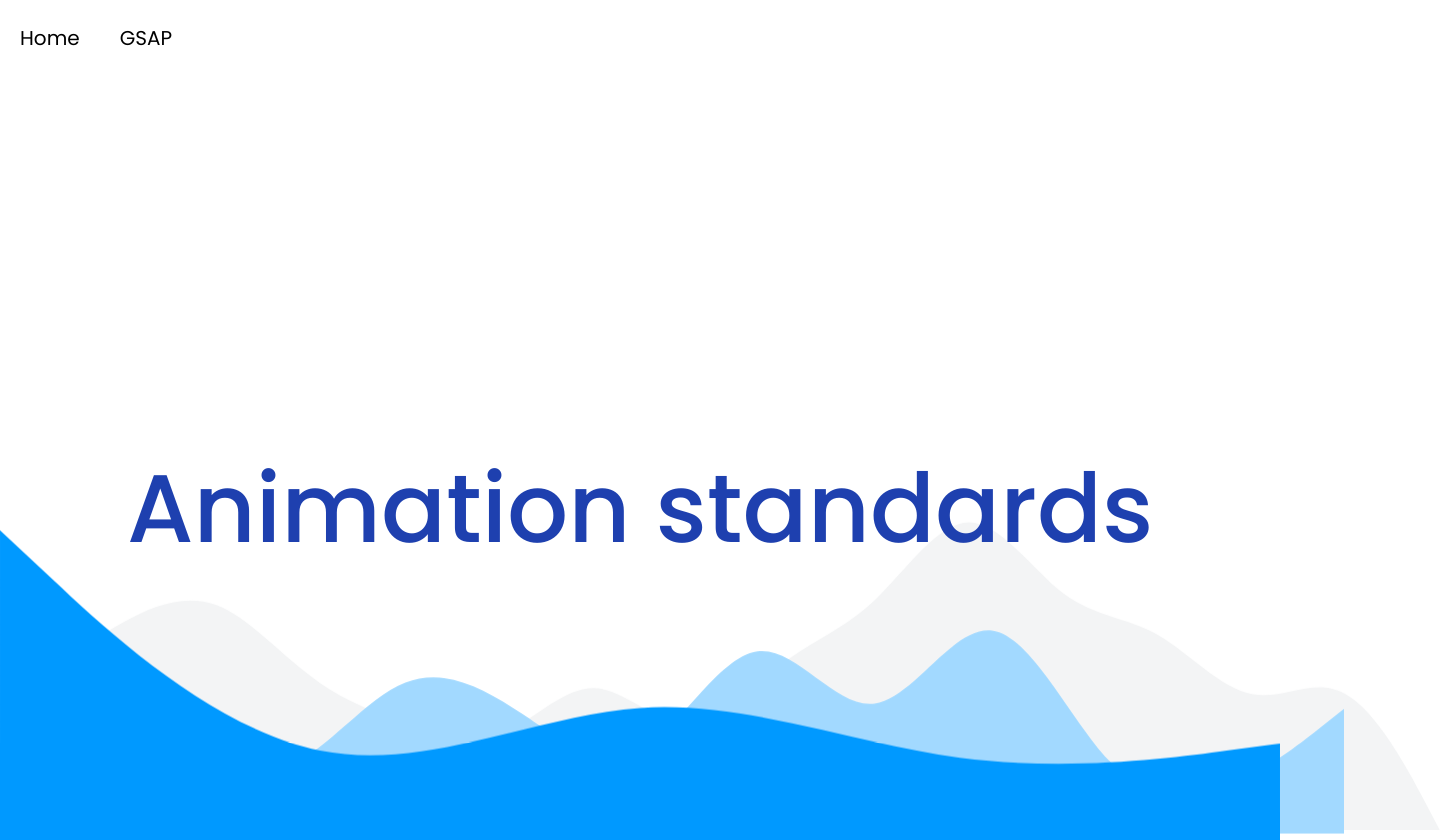
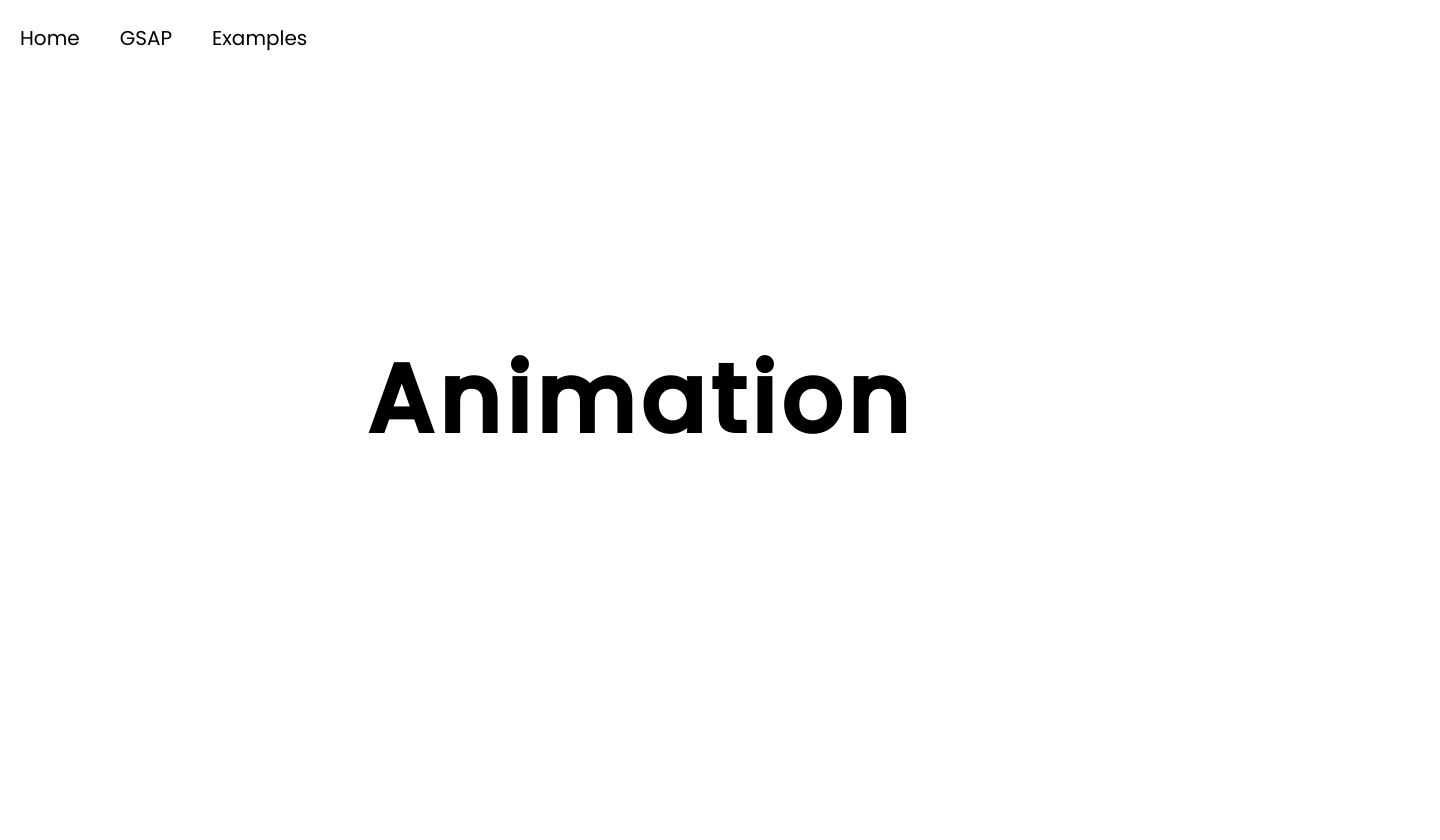
Before and after one commit to Jwakers/animation-standards, a Next.js app: page / in a window 1280 px wide. Shown: the top 840 px of the page, 1440 px wide, since content can reach past the window. After the commit the page ends 800 px from the top, so only its background shows below. Built offline with nearby package versions, Linux system fonts and the light colour scheme.

Commit message:
Added new landing animation

```diff
--- a/src/app/page.tsx
+++ b/src/app/page.tsx
@@ -1,97 +1,11 @@
 "use client";
 
-import { gsap } from "gsap";
-import { ScrollTrigger } from "gsap/ScrollTrigger";
-import { useGSAP } from "@gsap/react";
-import { useRef } from "react";
-import Container from "@/components/container";
-
-gsap.registerPlugin(ScrollTrigger);
+import LandingReveal from "@/components/landing-reveal";
 
 export default function Home() {
-  const headingRef = useRef<HTMLHeadingElement>(null);
-  const containerRef = useRef<HTMLDivElement>(null);
-  const title = "Animation standards";
-
-  const STSettings: ScrollTrigger.Vars = {
-    trigger: containerRef.current,
-    start: "top 20%",
-    end: "bottom top",
-    scrub: 0.5,
-  };
-
-  useGSAP(
-    () => {
-      gsap.to(".wave-1", {
-        y: -10,
-        scrollTrigger: STSettings,
-      });
-      gsap.to(".heading", {
-        y: 200,
-        scrollTrigger: STSettings,
-      });
-      gsap.to(".wave-2", {
-        y: -100,
-        scrollTrigger: STSettings,
-      });
-      gsap.to(".wave-3", {
-        y: -200,
-        scrollTrigger: STSettings,
-      });
-    },
-    { scope: containerRef },
-  );
-
   return (
     <main className="min-h-screen">
-      <div
-        ref={containerRef}
-        className="relative flex h-screen max-h-[60rem] flex-col items-center justify-center"
-      >
-        <Container className="z-20">
-          <h1
-            className="heading text-center text-8xl font-medium text-blue-800"
-            ref={headingRef}
-          >
-            {title}
-          </h1>
-        </Container>
-        <svg
-          xmlns="http://www.w3.org/2000/svg"
-          viewBox="0 0 1440 320"
-          className="wave-1 absolute bottom-20 z-10 scale-125"
-        >
-          <path
-            fill="#f3f4f5"
-            fillOpacity="1"
-            d="M0,160L14.1,170.7C28.2,181,56,203,85,208C112.9,213,141,203,169,186.7C197.6,171,226,149,254,133.3C282.4,117,311,107,339,117.3C367.1,128,395,160,424,181.3C451.8,203,480,213,508,224C536.5,235,565,245,593,234.7C621.2,224,649,192,678,192C705.9,192,734,224,762,224C790.6,224,819,192,847,170.7C875.3,149,904,139,932,112C960,85,988,43,1016,42.7C1044.7,43,1073,85,1101,106.7C1129.4,128,1158,128,1186,144C1214.1,160,1242,192,1271,197.3C1298.8,203,1327,181,1355,197.3C1383.5,213,1412,267,1426,293.3L1440,320L1440,320L1425.9,320C1411.8,320,1384,320,1355,320C1327.1,320,1299,320,1271,320C1242.4,320,1214,320,1186,320C1157.6,320,1129,320,1101,320C1072.9,320,1045,320,1016,320C988.2,320,960,320,932,320C903.5,320,875,320,847,320C818.8,320,791,320,762,320C734.1,320,706,320,678,320C649.4,320,621,320,593,320C564.7,320,536,320,508,320C480,320,452,320,424,320C395.3,320,367,320,339,320C310.6,320,282,320,254,320C225.9,320,198,320,169,320C141.2,320,113,320,85,320C56.5,320,28,320,14,320L0,320Z"
-          ></path>
-        </svg>
-        <svg
-          xmlns="http://www.w3.org/2000/svg"
-          viewBox="0 0 1440 320"
-          className="wave-2 absolute bottom-10 z-30 scale-110"
-        >
-          <path
-            fill="#a2d9ff"
-            fillOpacity="1"
-            d="M0,224L20,208C40,192,80,160,120,160C160,160,200,192,240,218.7C280,245,320,267,360,250.7C400,235,440,181,480,165.3C520,149,560,171,600,197.3C640,224,680,256,720,234.7C760,213,800,139,840,133.3C880,128,920,192,960,186.7C1000,181,1040,107,1080,112C1120,117,1160,203,1200,245.3C1240,288,1280,288,1320,272C1360,256,1400,224,1420,208L1440,192L1440,320L1420,320C1400,320,1360,320,1320,320C1280,320,1240,320,1200,320C1160,320,1120,320,1080,320C1040,320,1000,320,960,320C920,320,880,320,840,320C800,320,760,320,720,320C680,320,640,320,600,320C560,320,520,320,480,320C440,320,400,320,360,320C320,320,280,320,240,320C200,320,160,320,120,320C80,320,40,320,20,320L0,320Z"
-          ></path>
-        </svg>
-        <svg
-          xmlns="http://www.w3.org/2000/svg"
-          viewBox="0 0 1440 320"
-          className="wave-3 absolute bottom-0 z-40 scale-y-150"
-        >
-          <path
-            fill="#0099ff"
-            fillOpacity="1"
-            d="M0,32L60,69.3C120,107,240,181,360,197.3C480,213,600,171,720,165.3C840,160,960,192,1080,202.7C1200,213,1320,203,1380,197.3L1440,192L1440,320L1380,320C1320,320,1200,320,1080,320C960,320,840,320,720,320C600,320,480,320,360,320C240,320,120,320,60,320L0,320Z"
-          ></path>
-        </svg>
-        <div className="absolute bottom-0 z-40 h-16 w-full bg-[#0099ff]"></div>
-      </div>
-      <div className="h-screen"></div>
+      <LandingReveal />
     </main>
   );
 }
--- /dev/null
+++ b/src/components/landing-reveal.tsx
@@ -0,0 +1,172 @@
+"use client";
+
+import { useGSAP } from "@gsap/react";
+import { gsap } from "gsap";
+import { useRef } from "react";
+import { ScrollTrigger } from "gsap/ScrollTrigger";
+
+gsap.registerPlugin(ScrollTrigger);
+
+export default function LandingReveal() {
+  const containerRef = useRef<HTMLDivElement>(null);
+
+  useGSAP(
+    () => {
+      const master = gsap.timeline();
+
+      function counter(duration: number) {
+        return gsap.to(".loader-percent", {
+          innerText: 100,
+          snap: "innerText",
+          duration,
+          ease: "power2.out",
+        });
+      }
+
+      function loader() {
+        const tl = gsap.timeline({
+          onComplete: () => {
+            gsap.set(".loader-wrapper", { display: "none" });
+          },
+        });
+        tl.to(".circle-moon-move", {
+          xPercent: 20,
+          yPercent: -20,
+          ease: "power4.out",
+          duration: 1,
+        })
+          .to(".circle-moon-move", {
+            xPercent: 100,
+            yPercent: -100,
+            ease: "power4.out",
+            duration: 1,
+          })
+          .to(
+            ".panel-orange",
+            {
+              height: "100%",
+              duration: 1,
+              ease: "power4.out",
+            },
+            "<+=0.1",
+          )
+          .to(
+            ".circle-fill-blue",
+            {
+              height: "50%",
+              duration: 1,
+              ease: "power4.out",
+            },
+            "<",
+          )
+          .to(".circle-fill-blue", {
+            height: "100%",
+            duration: 1,
+            ease: "power4.out",
+          })
+          .to(
+            ".panel-blue",
+            {
+              height: "100%",
+              duration: 1,
+              ease: "power2.out",
+            },
+            ">-0.7",
+          )
+          .to(
+            ".circle-fill-yellow",
+            {
+              height: "100%",
+              duration: 1,
+              ease: "power4.out",
+            },
+            "<",
+          )
+          .to(".circle-mask", {
+            scale: 0.9,
+          })
+          .to(".circle-mask", {
+            scale: 3,
+            duration: 1,
+          })
+          .to(
+            ".circle-grow-final",
+            {
+              scale: 3,
+              duration: 1.5,
+            },
+            "<",
+          )
+          .to(
+            ".loader-wrapper",
+            {
+              opacity: 0,
+            },
+            ">-0.5",
+          );
+
+        return tl;
+      }
+
+      function header() {
+        const tl = gsap.timeline();
+
+        const getIndexMultiple = (i: number) => (i + 1) * 20;
+
+        tl.fromTo(
+          ".header-letter",
+          {
+            opacity: 0,
+            x: getIndexMultiple,
+            y: getIndexMultiple,
+            rotate: getIndexMultiple,
+          },
+          {
+            opacity: 1,
+            y: 0,
+            x: 0,
+            rotate: 0,
+            duration: 2,
+            stagger: 0.04,
+            ease: "power4.out",
+          },
+        );
+        return tl;
+      }
+
+      master.add(counter(loader().totalDuration())).add(header());
+      console.log(master);
+    },
+    { scope: containerRef },
+  );
+
+  return (
+    <div ref={containerRef}>
+      <div className="flex h-screen w-screen items-center justify-center">
+        <h1 className="text-8xl font-bold tracking-wider">
+          {"Animation".split("").map((letter, i) => (
+            <span className="header-letter inline-block" key={letter + i}>
+              {letter}
+            </span>
+          ))}
+        </h1>
+      </div>
+      <div className="loader-wrapper fixed inset-0 z-50 h-screen w-screen bg-amber-400">
+        <div className="panel-orange absolute bottom-0 w-full bg-amber-500"></div>
+        <div className="panel-blue absolute bottom-0 w-full bg-blue-600"></div>
+        <div className="circle-wrapper relative flex h-full w-full items-center justify-center">
+          <div className="circle-mask relative h-[80vh] w-[80vh] [clip-path:circle(49%)] [transform:translateZ(0)]">
+            <div className="circle-fill-orange absolute bottom-0 h-full w-full bg-amber-500"></div>
+            <div className="circle-fill-blue absolute top-0 w-full bg-blue-600"></div>
+            <div className="circle-fill-yellow absolute bottom-0 w-full bg-yellow-600"></div>
+            <div className="circle-moon-move relative h-full w-full rounded-full bg-amber-400"></div>
+          </div>
+          <div className="loader absolute bottom-10 left-10 text-8xl font-bold text-slate-950/70 mix-blend-overlay">
+            <span className="loader-percent">0</span>%
+          </div>
+          <div className="circle-grow-final absolute bottom-1/2 left-1/2 top-1/2 h-[80vh] w-[80vh] -translate-x-1/2 -translate-y-1/2 scale-0 bg-white [clip-path:circle(49%)]"></div>
+        </div>
+      </div>
+    </div>
+  );
+}
--- a/src/components/nav.tsx
+++ b/src/components/nav.tsx
@@ -25,7 +25,7 @@ export default function Nav() {
 
   return (
     <nav ref={container}>
-      <Container className="relative">
+      <Container className="absolute inset-x-0 top-0">
         <ul className="flex gap-10 py-6">
           <li
             className="text-xl"
@@ -41,6 +41,13 @@ export default function Nav() {
           >
             <Link href="/gsap">GSAP</Link>
           </li>
+          <li
+            className="text-xl"
+            onMouseEnter={handleMouseEnter}
+            onMouseLeave={handleMouseLeave}
+          >
+            <Link href="/gsap/examples">Examples</Link>
+          </li>
         </ul>
         <hr className="rule absolute bottom-0 w-0 border-b border-blue-800" />
       </Container>
--- a/src/components/tilting-button.tsx
+++ b/src/components/tilting-button.tsx
@@ -8,7 +8,7 @@ export default function TiltingButton() {
   const handleEnter = () => {
     if (!ref.current) return;
 
-    ref.current.style.transition = null;
+    ref.current.style.transition = "";
   };
 
   const handleMove: React.MouseEventHandler<HTMLButtonElement> = (e) => {
```
Also changed, not shown: src/app/gsap/page.tsx (indentation only).
